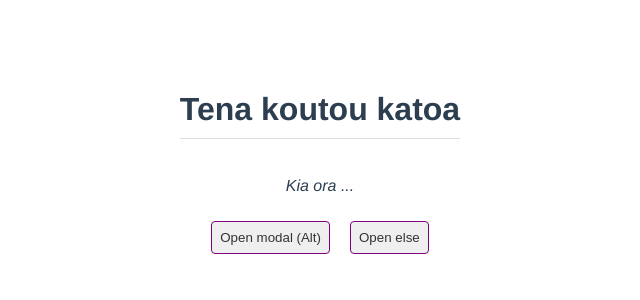
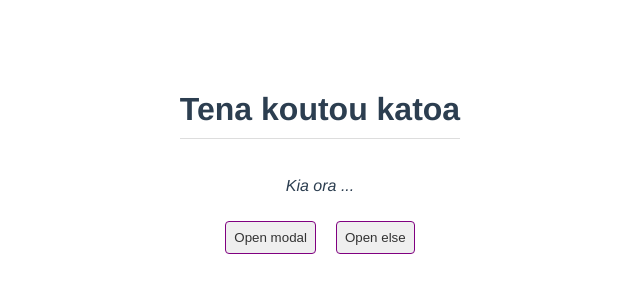
Before and after one commit to tehau26nz/modal-project, a Vue app: page / in a window 1280 px wide. Shown: the top 300 px of the page, without its empty margins (320-960 px from the left). Built offline with nearby package versions, Linux system fonts and the light colour scheme.

Commit message:
Final modal challenge

```diff
--- a/src/App.vue
+++ b/src/App.vue
@@ -27,8 +27,8 @@
 
 </Modal>
   </div>
-  <button @click.alt="toggleModal">
-    Open modal (Alt)
+  <button @click="toggleModal">
+    Open modal
   </button>
   <button @click="toggleElse">
     Open else
```
